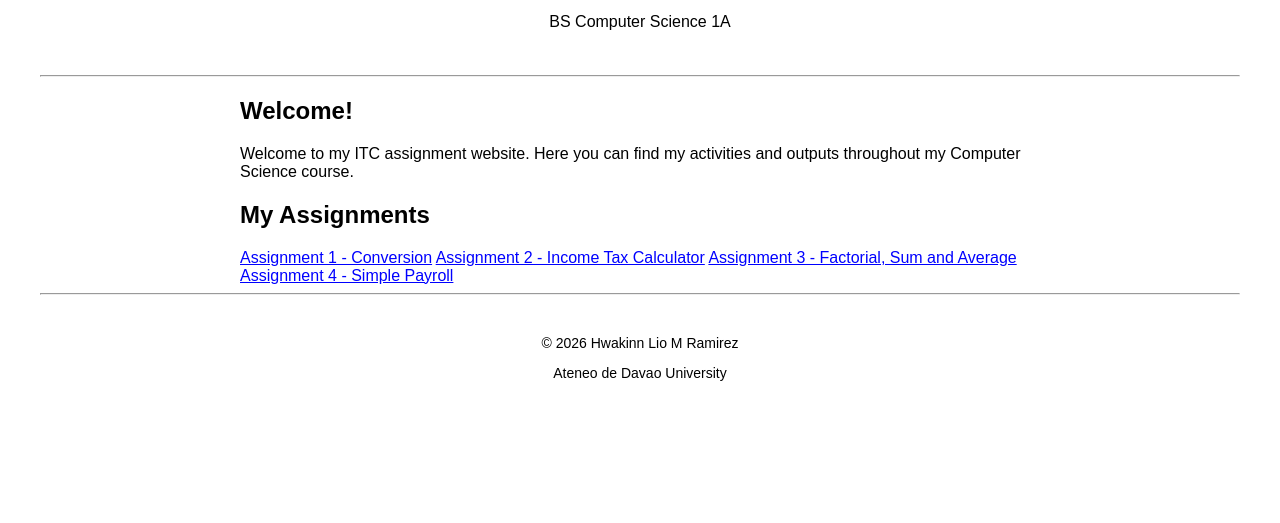
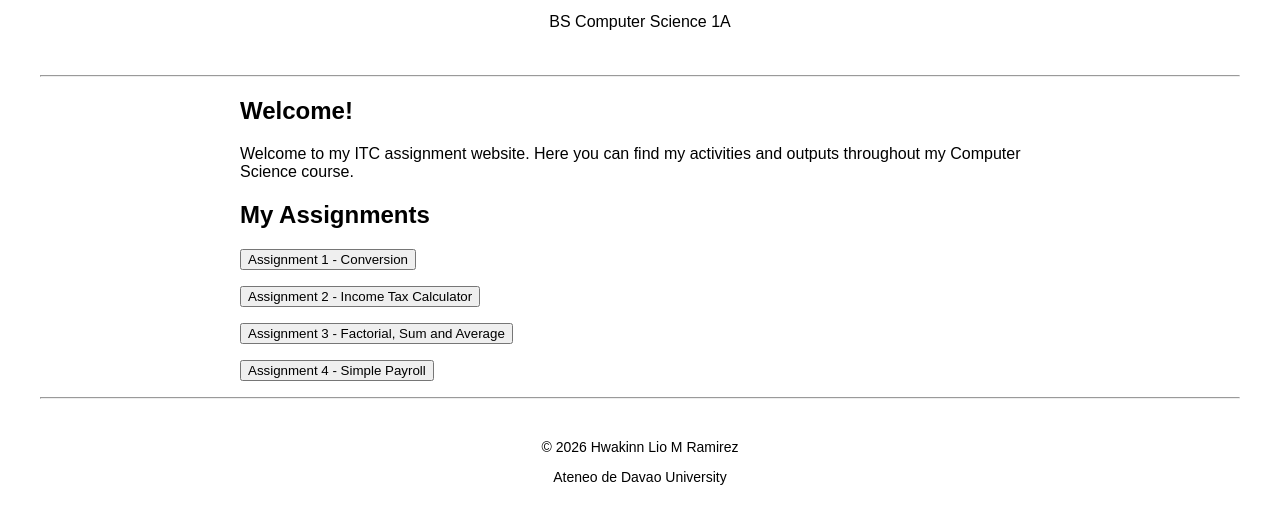
Before and after one commit to hramirez-hue/Webpage, a plain HTML site: page index.html in a window 1280 px wide. Shown: the part 265-788 px from the top of the page. Drawn offline with Linux system fonts and the light colour scheme.

Commit message:
Update index.html

```diff
--- a/index.html
+++ b/index.html
@@ -27,17 +27,16 @@
             throughout my Computer Science course.
         </p>
 
-        <h2>My Assignments</h2>
 
-<div class="assignment-buttons">
-    <a href="assignments/conversion.html">Assignment 1 - Conversion</a>
+<h2>My Assignments</h2>
 
-    <a href="assignments/income-tax.html">Assignment 2 - Income Tax Calculator</a>
+<p><button onclick="window.location.href='assignments/conversion.html'">Assignment 1 - Conversion</button></p>
 
-    <a href="assignments/loops.html">Assignment 3 - Factorial, Sum and Average</a>
+<p><button onclick="window.location.href='assignments/income-tax.html'">Assignment 2 - Income Tax Calculator</button></p>
 
-    <a href="assignments/payroll.html">Assignment 4 - Simple Payroll</a>
-</div>
+<p><button onclick="window.location.href='assignments/loops.html'">Assignment 3 - Factorial, Sum and Average</button></p>
+
+<p><button onclick="window.location.href='assignments/payroll.html'">Assignment 4 - Simple Payroll</button></p>
 
     </main>
 
```
